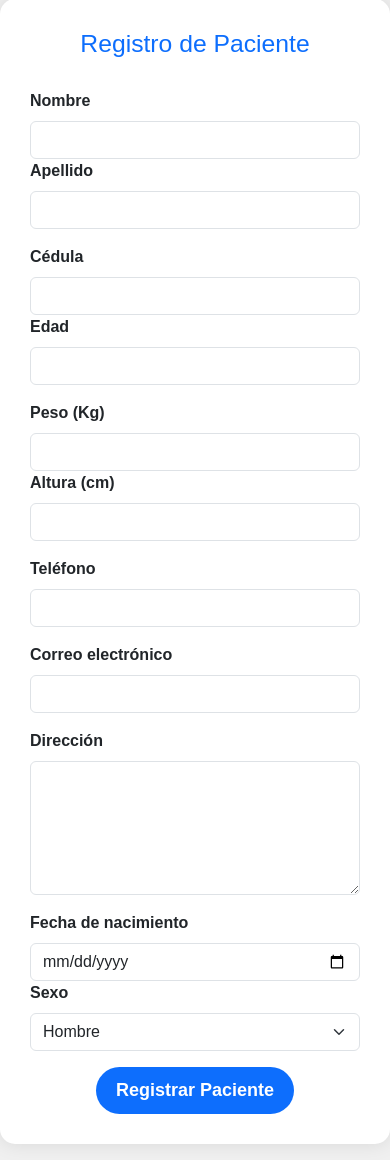
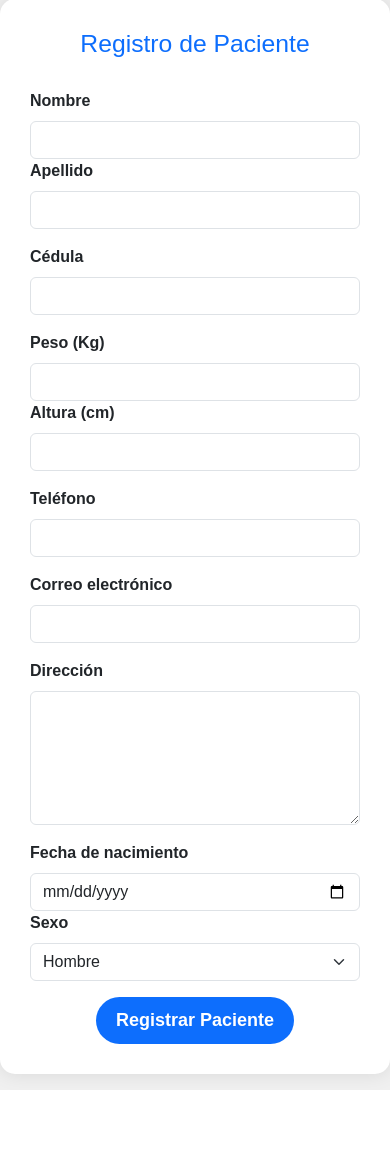
Before and after one commit to ejp16/pneumonia-detection, a Django app: template pneumonia_detection/usuario/templates/registrar_paciente.html in a window 390 px wide. Shown: the part 87-1247 px from the top of the page. After the commit the page ends 1177 px from the top, so only its background shows below. Run offline with Django 5.2, Linux system fonts and the light colour scheme; the template is opened without the code that fills it: values that come from a table or form of the project are taken from there, others are empty; some libraries are stand-ins or nearby versions.

Commit message:
La edad del paciente se calcula automaticamente, limitado el calendario al registrar paciente

```diff
--- a/pneumonia_detection/usuario/forms.py
+++ b/pneumonia_detection/usuario/forms.py
@@ -3,6 +3,7 @@ from usuario.models import Paciente, Informe, AntecedentesPaciente, User
 from django.contrib.auth.forms import UserCreationForm, BaseUserCreationForm
 from django.core.exceptions import ValidationError
 from django.core.validators import RegexValidator
+import datetime
 class FormRegistro(BaseUserCreationForm):
     class Meta:
         model = User
@@ -44,7 +45,6 @@ class FormRegistrarPaciente(forms.ModelForm):
             'telefono',
             'email',
             'direccion',
-            'edad',
             'fecha_nacimiento',
             ]
 
@@ -57,15 +57,14 @@ class FormRegistrarPaciente(forms.ModelForm):
     apellido = forms.CharField(label='Apellido', required=True, max_length=40, validators=[RegexValidator('[0-9+-/%]', inverse_match=True)], widget=forms.TextInput(attrs={'class': 'form-control',}))
     cedula = forms.CharField(label='Cedula', required=True, max_length=12, validators=[RegexValidator('[a-z+-/%]', inverse_match=True)], widget=forms.TextInput(attrs={'class': 'form-control',}))
     sexo = forms.ChoiceField(choices=CHOICES, widget=forms.Select(attrs={'class': 'form-select'}))
-    peso = forms.IntegerField(label='Peso en Kg', min_value=0, required=True, widget=forms.NumberInput(attrs={'class': 'form-control',}))
+    peso = forms.IntegerField(min_value=0, widget=forms.NumberInput(attrs={'class': 'form-control',}))
     altura = forms.IntegerField(label='Altura en cm', required=True, widget=forms.NumberInput(attrs={'class': 'form-control',}))
-    telefono = forms.CharField(label='Telefono', required=True, max_length=16, validators=[RegexValidator('[a-z+-/%-]', inverse_match=True)], widget=forms.TextInput(attrs={'class': 'form-control', }))
+    telefono = forms.CharField(label='Telefono', required=True, max_length=16, validators=[RegexValidator('[a-z+-/%-]', inverse_match=True, message='Usar solo numeros en este campo')], widget=forms.TextInput(attrs={'class': 'form-control', }))
     email = forms.EmailField(required=True, label='Correo electronico', widget=forms.EmailInput(
         attrs={'class': 'form-control'}
     ))
     direccion = forms.CharField(required=True, max_length=255, widget=forms.Textarea(attrs={"rows":"5", 'class': 'form-control'}))
-    edad = forms.IntegerField(label='Peso en Kg', min_value=0, required=True, widget=forms.NumberInput(attrs={'class': 'form-control',}))
-    fecha_nacimiento = forms.DateField(widget=forms.DateInput(attrs={'class': 'form-control', 'type': 'date'}))
+    fecha_nacimiento = forms.DateField(widget=forms.DateInput(attrs={'class': 'form-control', 'type': 'date', 'max': datetime.datetime.now().date()}),)
 
 class AntecedentesForm(forms.Form):
 
--- a/pneumonia_detection/usuario/templates/registrar_paciente.html
+++ b/pneumonia_detection/usuario/templates/registrar_paciente.html
@@ -47,13 +47,9 @@
                         </div>
                     </div>
                     <div class="row mb-3">
-                        <div class="col-md-6">
+                        <div class="col-md-12">
                             <label for="cedula" class="form-label">Cédula</label>
                             {{ form.cedula }}
-                        </div>
-                        <div class="col-md-6">
-                            <label for="edad" class="form-label">Edad</label>
-                            {{ form.edad }}
                         </div>
                     </div>
                     <div class="row mb-3">
--- a/pneumonia_detection/usuario/templates/ver_paciente.html
+++ b/pneumonia_detection/usuario/templates/ver_paciente.html
@@ -32,12 +32,12 @@
               </div>
               <div class="col-md-6">
                 <div class="patient-info">
-                  <strong>Peso:</strong> {{ relacion_paciente.id_paciente.peso }}
+                  <strong>Peso:</strong> {{ relacion_paciente.id_paciente.peso }} Kg
                 </div>
               </div>
               <div class="col-md-6">
                 <div class="patient-info">
-                  <strong>Altura:</strong> {{ relacion_paciente.id_paciente.altura }} cm
+                  <strong>Altura:</strong> {{ relacion_paciente.id_paciente.altura }} Cm
                 </div>
               </div>
               <div class="col-md-6">
@@ -57,7 +57,7 @@
               </div>
               <div class="col-md-6">
                 <div class="patient-info">
-                  <strong>Edad:</strong> {{ relacion_paciente.id_paciente.edad }}
+                  <strong>Edad:</strong> {{ relacion_paciente.id_paciente.edad }} Años
                 </div>
               </div>
               <div class="col-md-6">
```
Also changed, not shown: pneumonia_detection/usuario/views.py (+7 -2 lines).
